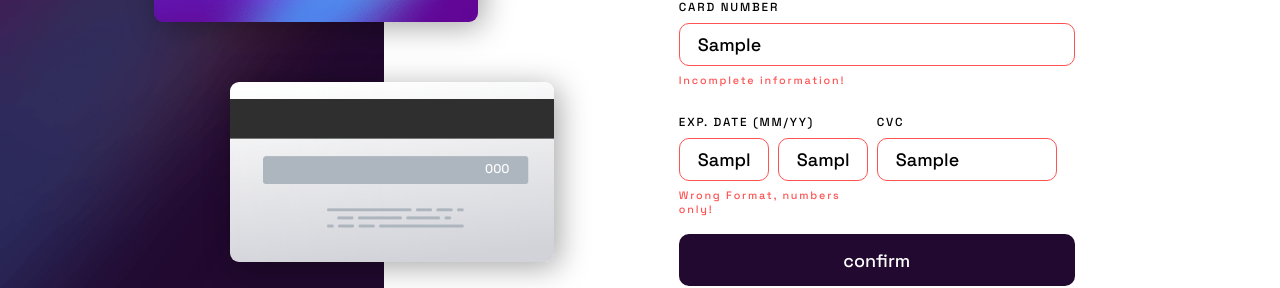
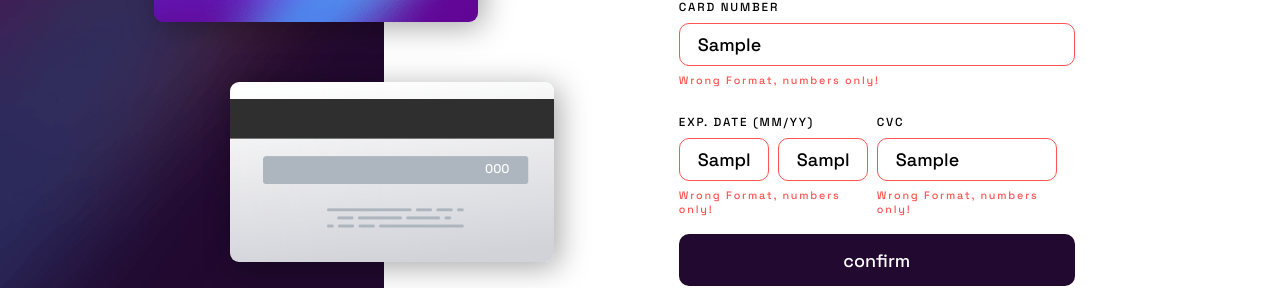
Before and after one commit to n53337/Interactive-card-details-form, a website built with Parcel: page index.html in a window 1280 px wide. Both pictures are taken after typing "Sample", "Sample", "Sample", "Sample", "Sample" into the empty fields and a click on the button "confirm". Shown: the part 318-606 px from the top of the page. Built offline with nearby package versions, Linux system fonts and the light colour scheme.

Commit message:
form validation complete

```diff
--- a/src/js/app.js
+++ b/src/js/app.js
@@ -56,7 +56,7 @@ const app = () => {
     value: document.querySelector(".card-back__cvc").textContent,
   };
 
-  //! APPLICATION LOGIC
+  // ! APPLICATION LOGIC
 
   // Card data real-time update function
   const updateCard = (element, content, defaultContent) => {
@@ -103,16 +103,18 @@ const app = () => {
   handler();
 
   // Form Validation
-
   const formValidation = () => {
     // check Form
     const checkForm = () => {
-      let isValid = [];
+      // validation checker
+      const isValid = [];
 
       // Error Messages layout
       const wrongFormat = "Wrong Format, numbers only!";
       const blankField = `Can't be blank!`;
       const incomplete = `Incomplete information!`;
+      const nonValidMonth = `month is not correct`;
+      const nonValidYear = `Year is not correct`;
 
       // error display
       const displayError = (elemet, parentElm, message) => {
@@ -121,66 +123,136 @@ const app = () => {
         );
         errElm.style.display = "block";
         errElm.textContent = message;
+        elemet.classList.add("input-error");
+      };
 
-        elemet.classList.add("input-error");
+      // remove error message
+      const removeError = (elemet, parentElm) => {
+        const errElm = document.querySelector(
+          `.${parentElm.parentElement.classList[0]} .input-error-msg`
+        );
+        errElm.style.display = "none";
+        elemet.classList.remove("input-error");
       };
 
       // checking card name
       if (!inputName.value) {
         displayError(inputName, inputName, blankField);
         isValid.push(false);
-      } else isValid.push(true);
-
+      } else {
+        removeError(inputName, inputName);
+      }
       // checking card number
       const callErrorOnNumber = (message) => {
         displayError(inputNumber, inputNumber, message);
         isValid.push(false);
       };
       const cardAbsValue = inputNumber.value.replaceAll(" ", "");
+      if (inputNumber.value.length < 19) {
+        callErrorOnNumber(incomplete);
+      }
       if (!Number.isInteger(Number(cardAbsValue))) {
         callErrorOnNumber(wrongFormat);
       }
       if (!inputNumber.value) {
         callErrorOnNumber(blankField);
       }
-      if (inputNumber.value.length < 19) {
-        callErrorOnNumber(incomplete);
-      } else isValid.push(true);
+      if (
+        inputNumber.value.length >= 19 &&
+        Number.isInteger(Number(cardAbsValue)) &&
+        inputNumber.value
+      ) {
+        removeError(inputNumber, inputNumber);
+      }
 
-      // checking date
-      // TODO : DATE VALIDATION
+      // date validation
+      const currMonth = new Date().getMonth() + 1;
+      const currYear = new Date().getFullYear() - 2000;
+
+      if (!(currMonth < inputExpMonth.value && inputExpMonth.value <= 12)) {
+        displayError(inputExpMonth, inputExpMonth.parentElement, nonValidMonth);
+        isValid.push(false);
+      }
+      if (currMonth < inputExpMonth.value && inputExpMonth.value <= 12) {
+        removeError(inputExpMonth, inputExpMonth.parentElement);
+      }
+
+      if (
+        !(currYear <= inputExpYear.value && inputExpYear.value <= currYear + 5)
+      ) {
+        displayError(inputExpYear, inputExpYear.parentElement, nonValidYear);
+        isValid.push(false);
+      }
+      if (
+        currYear <= inputExpYear.value &&
+        inputExpYear.value <= currYear + 5
+      ) {
+        if (!inputExpMonth.classList.contains("input-error")) {
+          removeError(inputExpYear, inputExpYear.parentElement);
+        }
+      }
+
+      // checking date input
       const callErrorOnDate = (e, message) => {
         displayError(e, e.parentElement, message);
         isValid.push(false);
       };
       [inputExpMonth, inputExpYear].forEach((e) => {
+        if (e.value.length < 2) {
+          callErrorOnDate(e, incomplete);
+        }
         if (!Number.isInteger(Number(e.value))) {
           callErrorOnDate(e, wrongFormat);
         }
         if (!e.value) {
           callErrorOnDate(e, blankField);
-        } else isValid.push(true);
+        }
       });
 
       // checking Cvc
       const callErrorOnCvc = (message) => {
-        displayError(inputCvc, inputCvc.parentElement, message);
+        displayError(inputCvc, inputCvc, message);
         isValid.push(false);
       };
+      if (inputCvc.value.length < 3) {
+        callErrorOnCvc(incomplete);
+      }
       if (!Number.isInteger(Number(inputCvc.value))) {
         callErrorOnCvc(wrongFormat);
       }
       if (!inputCvc.value) {
         callErrorOnCvc(blankField);
-      } else isValid.push(true);
+      }
+      if (
+        inputCvc.value.length >= 3 &&
+        Number.isInteger(Number(inputCvc.value)) &&
+        inputCvc.value
+      ) {
+        removeError(inputCvc, inputCvc);
+      }
 
-      console.log(isValid);
+      // return an array contains falsy value, or empty array(if all inputs are valid)
+      return isValid;
     };
 
     // form handler
+    const donePageTemplate = `
+      <main class="done">
+      <figure class="done__img">
+        <img src="/src/img/icon-complete.svg" alt="" />
+      </figure>
+      <h1>thank you!</h1>
+      <p>We've added your card details</p>
+      <button class="btn-main">Continue</button>
+      </main>
+    `;
     form.addEventListener("submit", (e) => {
       e.preventDefault();
-      checkForm();
+      if (!checkForm().length) {
+        console.log("alhamdolillah");
+        form.remove();
+        wrapper.insertAdjacentHTML("afterbegin", donePageTemplate);
+      }
     });
   };
   formValidation();
```
Also changed, not shown: index.html (+3 -3 lines).
